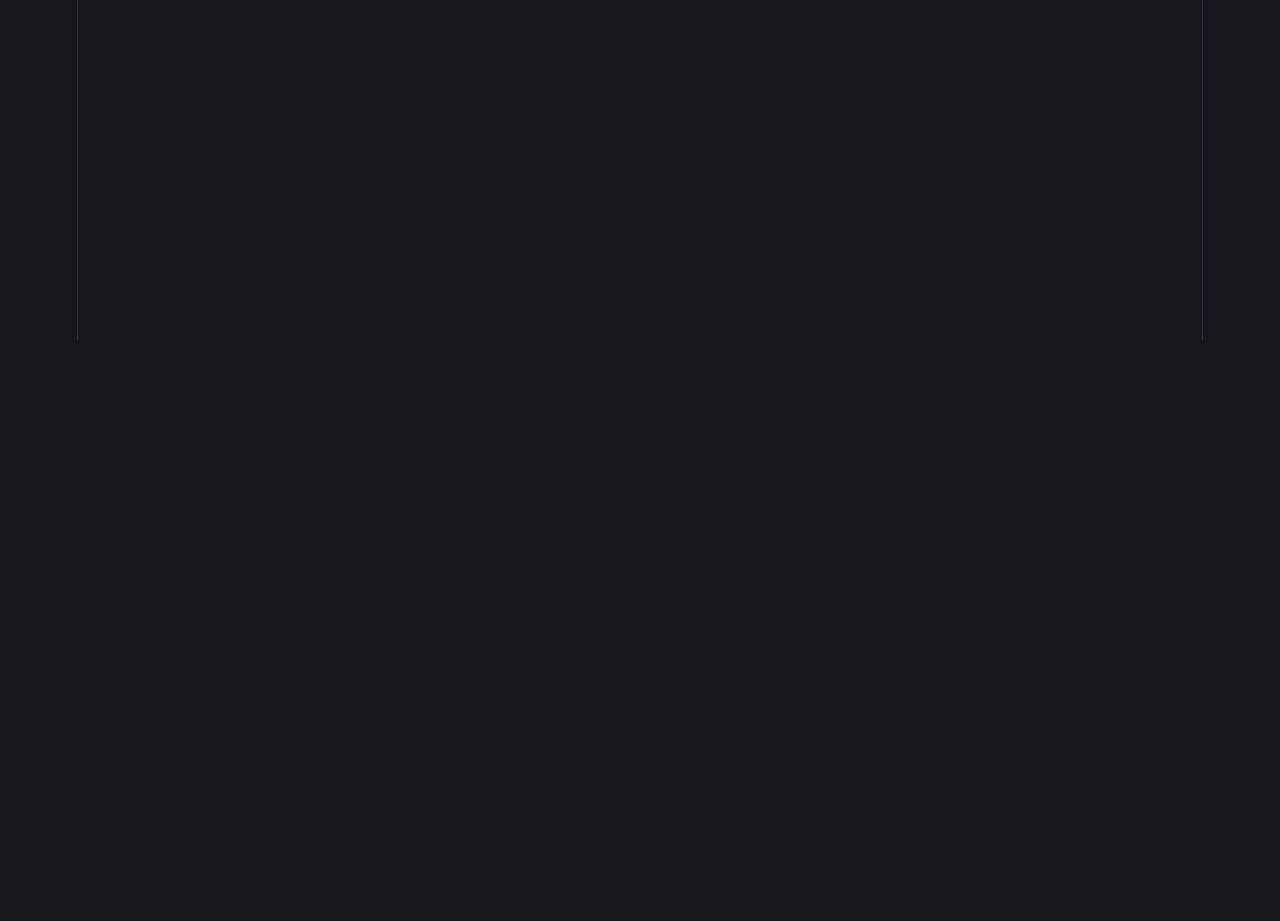
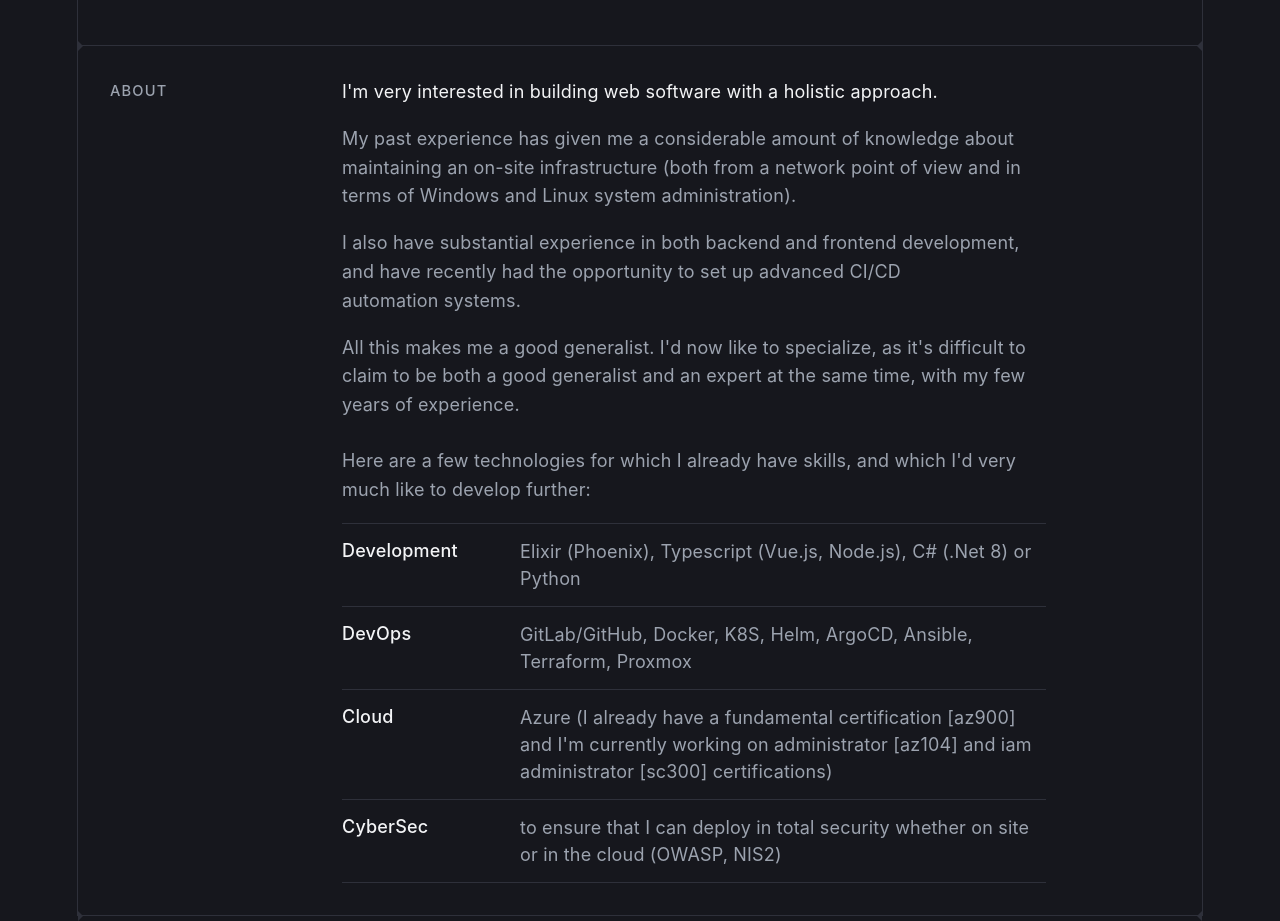
Before and after one commit to JeremyGillard/jeremygillard.github.io, a Nuxt app: page / in a window 1280 px wide. Shown: the part 460-1381 px from the top of the page. Before the commit the page ends 800 px from the top, so only its background shows below. Built offline with nearby package versions, Linux system fonts and the light colour scheme.

Commit message:
feat(frontend): add about section with focus areas

```diff
--- /dev/null
+++ b/app/components/AppAbout.vue
@@ -0,0 +1,94 @@
+<script setup lang="ts">
+const { profile } = useProfile();
+const { paragraphs, focus } = profile.about;
+</script>
+
+<template>
+  <AppSection aria-labelledby="about-title">
+    <div class="about">
+      <h2 id="about-title" class="label">About</h2>
+
+      <div class="body">
+        <p v-for="(p, i) in paragraphs" :key="i" class="paragraph">{{ p }}</p>
+
+        <p class="intro">{{ focus.intro }}</p>
+        <dl class="focus">
+          <div v-for="item in focus.items" :key="item.area" class="row">
+            <dt class="area">{{ item.area }}</dt>
+            <dd class="details">{{ item.details }}</dd>
+          </div>
+        </dl>
+      </div>
+    </div>
+  </AppSection>
+</template>
+
+<style scoped>
+/* Inner wrapper: AppSection is multi-root, so scoped classes on it don't apply. */
+.about {
+  display: grid;
+  grid-template-columns: 200px minmax(0, 1fr);
+  gap: 32px;
+
+  @media (max-width: 768px) {
+    grid-template-columns: minmax(0, 1fr);
+    gap: 16px;
+  }
+}
+
+.label {
+  margin: 0;
+  font-size: 0.8125rem;
+  font-weight: 500;
+  letter-spacing: 0.08em;
+  text-transform: uppercase;
+  color: var(--text);
+}
+
+.body {
+  max-width: 62ch;
+}
+
+.paragraph,
+.intro {
+  margin: 0 0 1em;
+  line-height: 1.6;
+  text-wrap: pretty;
+}
+
+.paragraph:first-child {
+  color: var(--text-h);
+}
+
+.intro {
+  margin-top: 1.5em;
+}
+
+.focus {
+  margin: 0;
+  border-top: 1px solid var(--border);
+}
+
+.row {
+  display: grid;
+  grid-template-columns: 9rem minmax(0, 1fr);
+  gap: 16px;
+  padding: 14px 0;
+  border-bottom: 1px solid var(--border);
+
+  @media (max-width: 480px) {
+    grid-template-columns: minmax(0, 1fr);
+    gap: 4px;
+  }
+}
+
+.area {
+  font-weight: 500;
+  color: var(--text-h);
+}
+
+.details {
+  margin: 0;
+  line-height: 1.5;
+}
+</style>
--- a/app/components/AppHero.vue
+++ b/app/components/AppHero.vue
@@ -6,7 +6,8 @@ const current = experience.find((e) => e.end === null);
 </script>
 
 <template>
-  <AppSection class="hero" aria-labelledby="hero-title">
+  <AppSection aria-labelledby="hero-title">
+    <div class="hero">
       <h1 id="hero-title" class="headline">{{ basics.headline }}</h1>
       <p class="summary">{{ basics.summary }}</p>
 
@@ -26,15 +27,17 @@ const current = experience.find((e) => e.end === null);
           </a>
         </li>
       </ul>
+    </div>
   </AppSection>
 </template>
 
 <style scoped>
+/* Adds to AppSection padding (multi-root, so its class can't be styled from here). */
 .hero {
-  padding-block: 96px 64px;
+  padding-block: 64px 32px;
 
   @media (max-width: 1024px) {
-    padding-block: 56px 40px;
+    padding-block: 32px 16px;
   }
 }
 
--- a/app/pages/index.vue
+++ b/app/pages/index.vue
@@ -1,3 +1,4 @@
 <template>
   <AppHero />
+  <AppAbout />
 </template>
```
Lines whose indentation alone changed are shown as unchanged.
